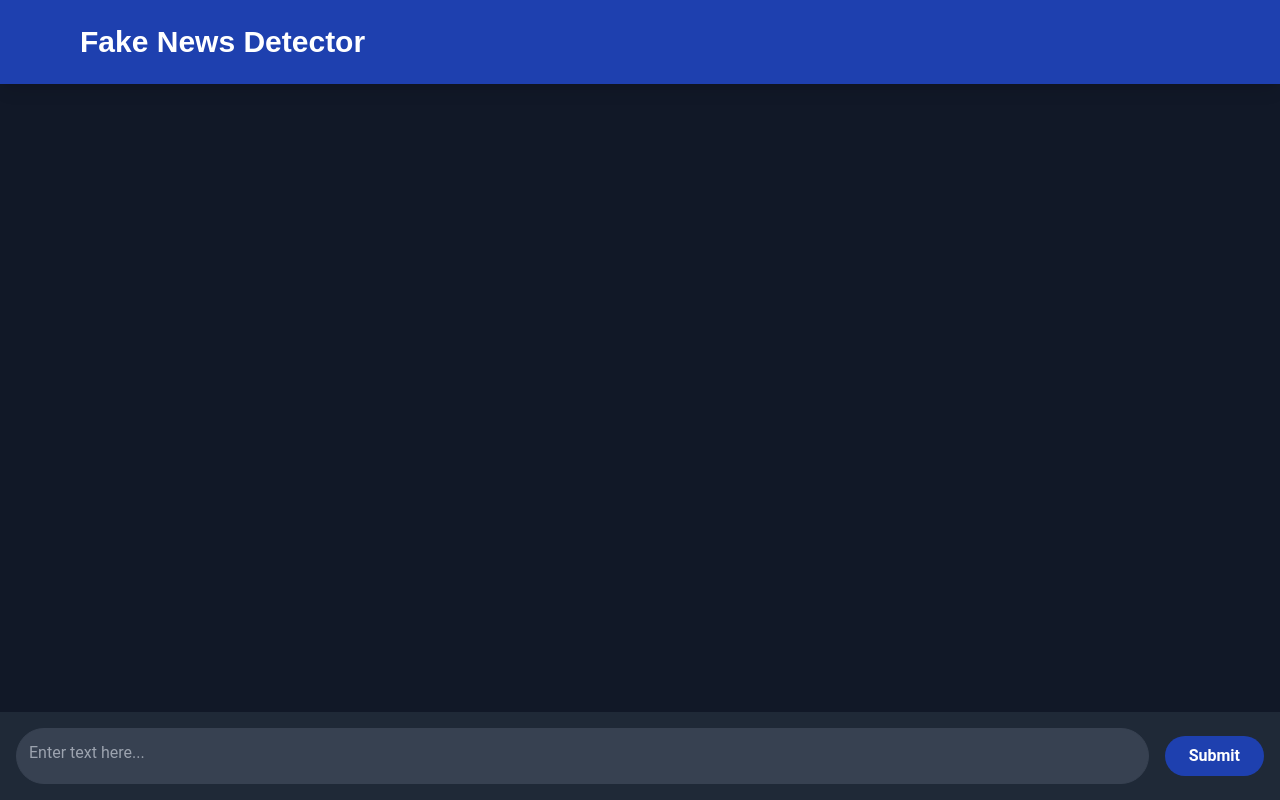
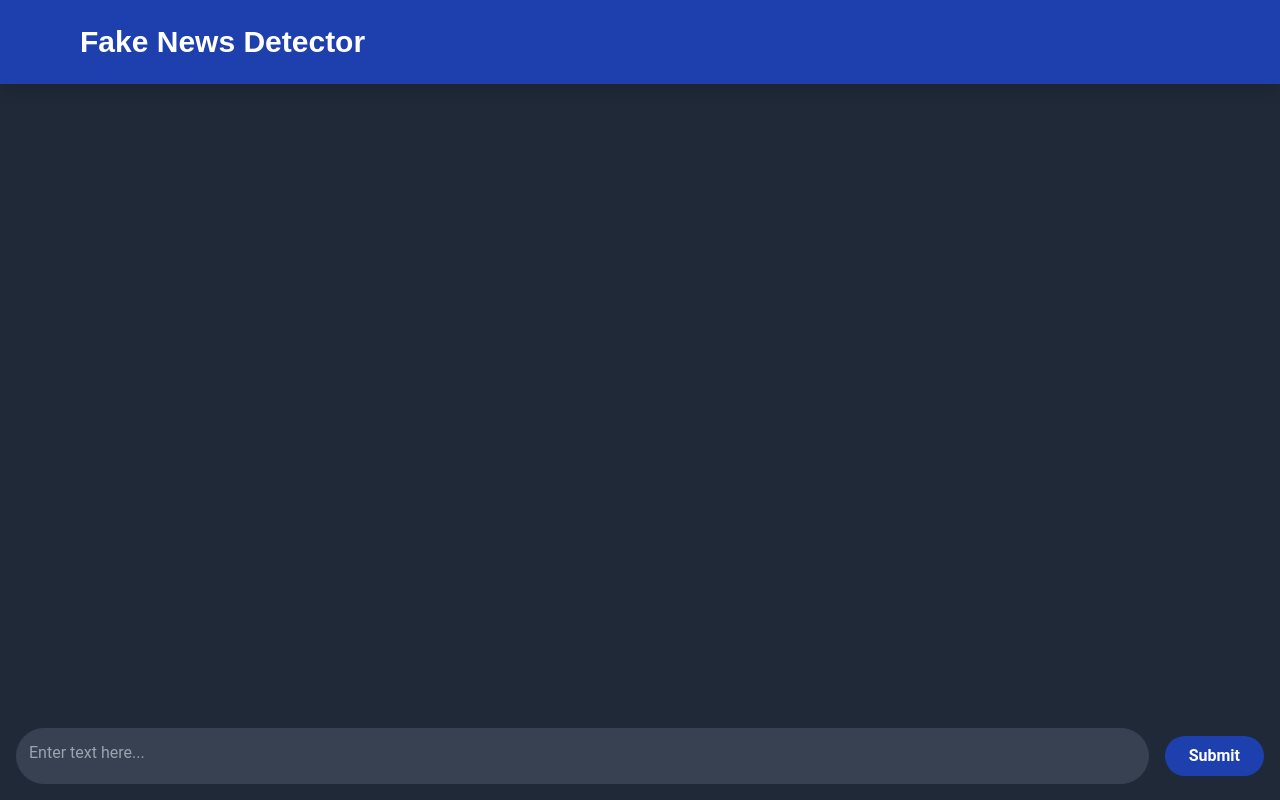
Before and after one commit to Dev-the-coder/Fake-News-Detection, a Next.js app in the folder client/: page / in a window 1280 px wide. Built offline with nearby package versions, Linux system fonts and the light colour scheme.

Commit message:
Changes in frontend-2

```diff
--- a/client/src/app/(Home)/analysis-component.tsx
+++ b/client/src/app/(Home)/analysis-component.tsx
@@ -3,6 +3,7 @@ import Modal from "./modal";
 import { Tooltip } from 'react-tooltip';
 
 const AnalysisComponent = ({ news }: { news: any }) => {
+    let isGenuine:boolean= (news.verdict==="genuine") ;
     const [showLinksModal, setShowLinksModal] = useState(false);
     const formatTextToHTML = (text: string) => {
         let htmlText = text.replace(/\n/g, "<br/>");
@@ -11,7 +12,7 @@ const AnalysisComponent = ({ news }: { news: any }) => {
         htmlText = `<ul>${htmlText}</ul>`;
         return htmlText;
     };
-    const bgColor = 'bg-red-500' ;
+
     return (
         <div className="relative flex flex-col items-end p-4 m-2 rounded-xl w-full gap-20">
             <div className="flex flex-col items-start p-4 mb-4 bg-gray-600 rounded-lg cursor-pointer w-1/2">
@@ -22,10 +23,10 @@ const AnalysisComponent = ({ news }: { news: any }) => {
                     className="p-4 mb-4 bg-gray-700 rounded-lg cursor-pointer w-1/2 float-left"
                     onClick={() => setShowLinksModal(true)}
                 >
-                    <div className="mb-2 text-right font-extrabold text-green-300">{news.verdict}</div>
+                    <div className={`mb-2 text-right font-extrabold ${isGenuine ? 'text-green-500' : 'text-red-500'}`}>{news.verdict}</div>
                     <div className="text-white" dangerouslySetInnerHTML={{ __html: formatTextToHTML(news.analysis) }}/>
                 </div>
-                <div className="ml-1 flex items-center justify-center w-12 h-12 text-white rounded-full font-bold cursor-pointer  ${bgColor}" data-tooltip-id="credibility-tooltip">
+                <div className={`ml-1 flex items-center justify-center w-12 h-12 text-white rounded-full font-bold cursor-pointer  ${isGenuine ? 'bg-green-500' : 'bg-red-500'}`} data-tooltip-id="credibility-tooltip">
                     {Math.round(news.credibility)}
                 </div>
                 <Tooltip id="credibility-tooltip" content="Article credibility score" />
--- a/client/src/app/(Home)/page.tsx
+++ b/client/src/app/(Home)/page.tsx
@@ -25,7 +25,7 @@ const Home = () => {
   };
 
   return (
-    <div className="flex flex-col min-h-screen bg-gray-900 text-white">
+    <div className="flex flex-col min-h-screen bg-gray-800 text-white">
       <header className="bg-blue-800 fixed top-0 left-0 right-0 text-white py-6 shadow-lg pl-20 font-sf z-50">
         <h1 className="text-3xl font-extrabold">Fake News Detector</h1>
       </header>
```
